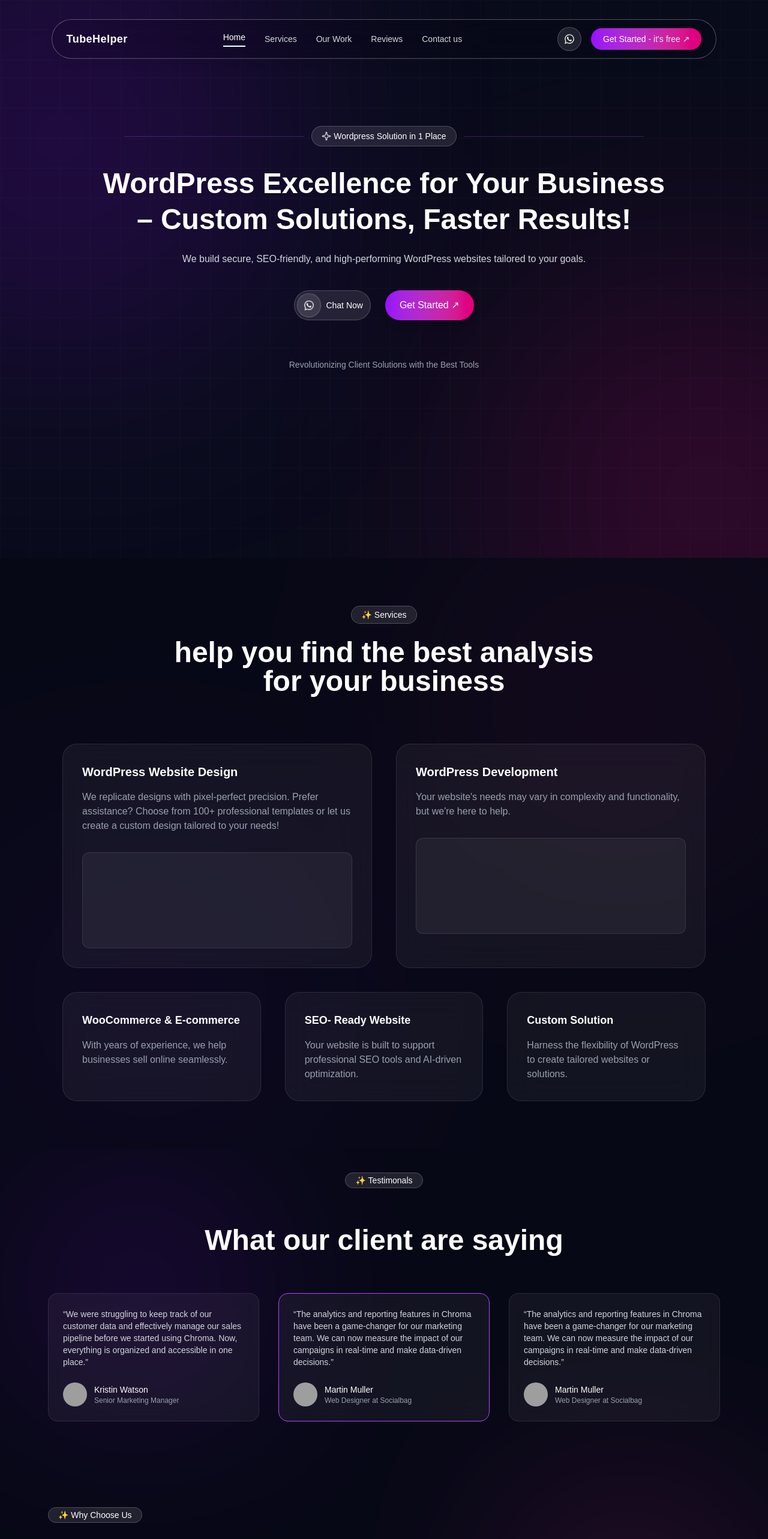
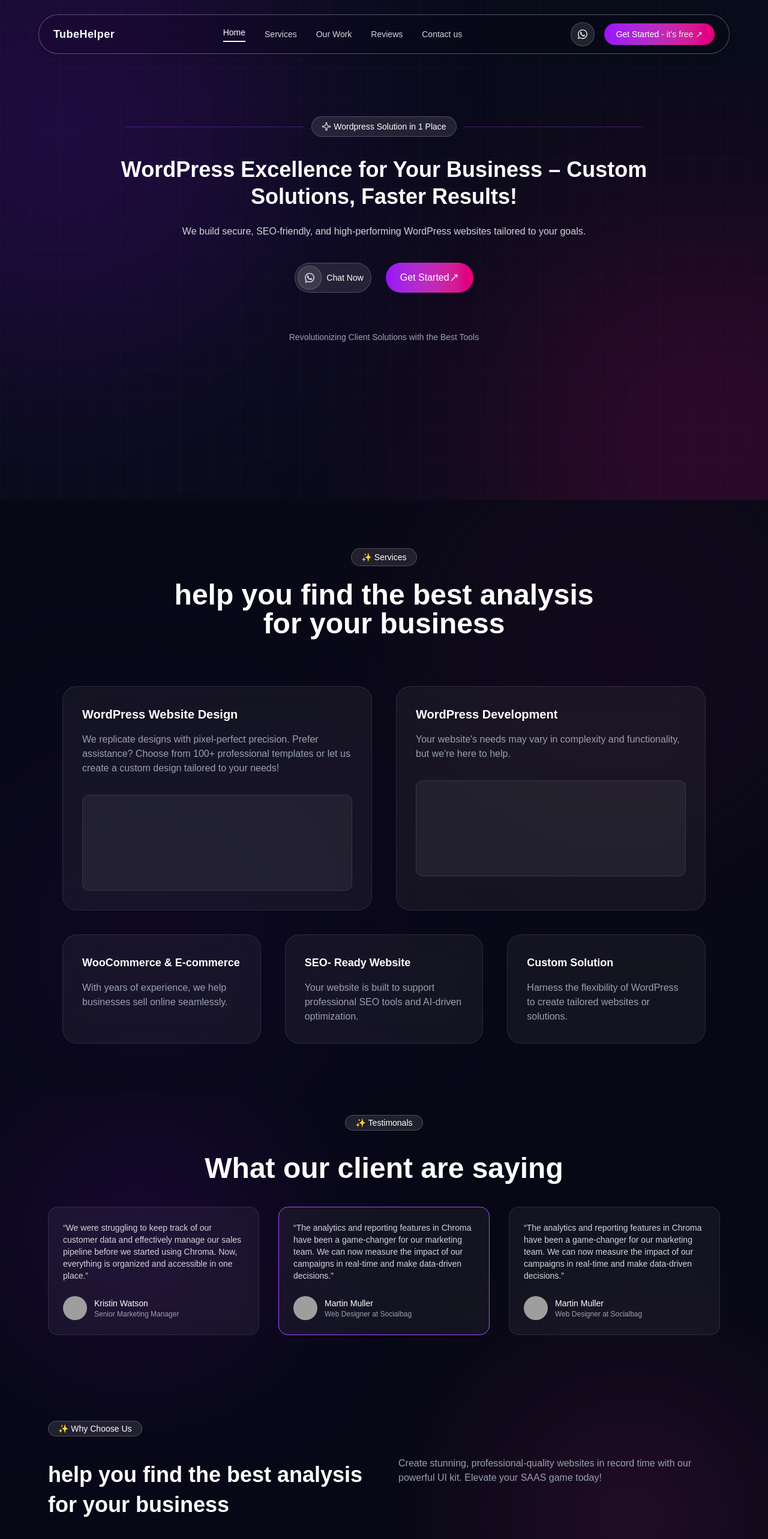
Before and after one commit to nayansi-g/TubeHelper-Website, a Next.js app: page / in a window 1280 px wide. Shown: the top 2566 px of the page at 60% size. Built offline with nearby package versions, Linux system fonts and the light colour scheme; grey boxes are pictures that could not be loaded.

Commit message:
css improved

```diff
--- a/src/components/CTA.jsx
+++ b/src/components/CTA.jsx
@@ -50,6 +50,7 @@
 
 "use client"
 
+import { MoveUpRight } from "lucide-react"
 import { useEffect, useRef, useState } from "react"
 
 export default function CTASection() {
@@ -77,7 +78,7 @@ export default function CTASection() {
   return (
     <section
       ref={sectionRef}
-      className="relative py-32 px-6 bg-gradient-to-b from-[#0a0b1e] via-[#1a1533] to-[#2a1f3d] text-white text-center overflow-hidden"
+      className="relative py-32 px-2 md:px-4 lg:px-6  bg-gradient-to-b from-[#0a0b1e] via-[#1a1533] to-[#2a1f3d] text-white text-center overflow-hidden"
     >
       {/* Animated Top Glow */}
       <div className="absolute top-0 left-1/2 -translate-x-1/2 w-[800px] h-[400px] bg-purple-600 opacity-20 blur-[150px] rounded-full animate-pulse"></div>
@@ -108,9 +109,11 @@ export default function CTASection() {
           {/* Shine Effect */}
           <span className="absolute inset-0 bg-white/20 translate-x-[-100%] group-hover:translate-x-[100%] transition-transform duration-700 skew-x-12"></span>
 
-          <span className="relative z-10">
-            Get Started- It's Free ↗
-          </span>
+          <div className="w-full px-5 py-2 rounded-full
+                bg-gradient-to-r from-purple-600 to-pink-600
+                text-white text-sm font-medium flex items-center ">
+                  Get Started <span className="text-gray-200 flex items-center justify-center "> - it's free <MoveUpRight className="w-4 h-4" /></span>
+                </div>
         </button>
       </div>
 
--- a/src/components/Faq.jsx
+++ b/src/components/Faq.jsx
@@ -170,7 +170,7 @@ export default function Faq() {
   return (
     <section
       ref={sectionRef}
-      className="relative py-32 px-6 bg-[#070816] text-white overflow-hidden"
+      className="relative py-32 px-2 md:px-4 lg:px-6  bg-[#070816] text-white overflow-hidden"
     >
       <div
         className={`relative z-10 max-w-4xl mx-auto text-center transition-all duration-1000 ease-out
--- a/src/components/Features.jsx
+++ b/src/components/Features.jsx
@@ -171,7 +171,7 @@ export default function Features() {
   };
 
   return (
-    <section className="relative bg-[#070816] text-white py-24 overflow-hidden">
+    <section className="relative bg-[#070816] text-white px-2 md:px-4 lg:px-6  py-24 overflow-hidden">
 
       <motion.div
         initial="hidden"
@@ -191,9 +191,9 @@ export default function Features() {
         {/* Heading */}
         <motion.h2
           variants={fadeUp}
-          className="text-center text-4xl md:text-4xl font-semibold leading-tight mb-16"
+          className="text-center text-3xl md:text-3xl max-w-3xl mx-auto text-center lg:text-4xl font-semibold leading-tight mb-16"
         >
-          Delivering Excellence: Features & Benefits <br />
+          Delivering Excellence: Features & Benefits
           That Drive Success
         </motion.h2>
 
--- a/src/components/Footer.jsx
+++ b/src/components/Footer.jsx
@@ -42,7 +42,7 @@ export default function Footer() {
           </div>
 
           {/* Column 2 */}
-          <div className="pl-10">
+          <div>
             <h4 className="font-semibold mb-4">Features</h4>
             <ul className="space-y-3 text-gray-400 text-sm">
               <li>24/7 Support</li>
--- a/src/components/Hero.jsx
+++ b/src/components/Hero.jsx
@@ -75,13 +75,13 @@
 
 "use client"
 
-import { Sparkle } from "lucide-react"
+import { MoveUpRight, Sparkle } from "lucide-react"
 import { FaWhatsapp } from "react-icons/fa"
 import { motion } from "framer-motion"
 
 export default function Hero() {
   return (
-    <section className="relative min-h-screen flex flex-col items-center py-20 text-center px-6 overflow-hidden bg-[#080B1A] text-white">
+    <section className="relative h-[90vh] flex flex-col items-center py-20 text-center px-2 md:px-4 lg:px-6 overflow-hidden bg-[#080B1A] text-white">
 
       {/* ================= Background Effects ================= */}
 
@@ -132,9 +132,9 @@ export default function Hero() {
           initial={{ y: 50, opacity: 0 }}
           animate={{ y: 0, opacity: 1 }}
           transition={{ duration: 0.9, delay: 0.2 }}
-          className="text-3xl md:text-4xl lg:text-5xl font-semibold leading-tight"
+          className="text-2xl md:text-3xl lg:text-4xl  max-w-4xl font-semibold leading-tight"
         >
-          WordPress Excellence for Your Business <br />
+          WordPress Excellence for Your Business
           – Custom Solutions, Faster Results!
         </motion.h1>
 
@@ -179,9 +179,9 @@ export default function Hero() {
             initial={{ opacity: 0 }}
             animate={{ opacity: 1 }}
             transition={{ delay: 0.3 }}
-            className="px-6 py-3 rounded-full cursor-pointer bg-gradient-to-r from-purple-600 to-pink-600 shadow-lg"
+            className="px-6 py-3 rounded-full cursor-pointer flex items-center justify-center  bg-gradient-to-r from-purple-600 to-pink-600 shadow-lg"
           >
-            Get Started ↗
+            Get Started <MoveUpRight className="w-4 h-4" />
           </motion.button>
         </motion.div>
 
--- a/src/components/Navbar.jsx
+++ b/src/components/Navbar.jsx
@@ -1,29 +1,101 @@
+// "use client"
+
+// import { FaWhatsapp } from "react-icons/fa"
+// import { motion } from "framer-motion"
+
+// export default function Navbar() {
+//   return (
+//     <section className="relative flex flex-col items-center justify-center text-center px-6 overflow-hidden bg-[#080B1A] text-white">
+
+//       {/* ================= Background Effects ================= */}
+
+//       {/* Left Purple Glow */}
+//       <motion.div
+//       initial={{ opacity: 0, scale: 0.8 }}
+//         animate={{ opacity: 0.3, scale: 1 }}
+//         transition={{ duration: 2 }}
+//        className="absolute top-[-100px] left-[-200px] w-[600px] h-[600px] bg-purple-600 opacity-30 blur-[200px] rounded-full"></motion.div>
+
+//       {/* Right Pink Glow */}
+//       {/* <div className="absolute bottom-[-200px] right-[-200px] w-[600px] h-[600px] bg-pink-600 opacity-30 blur-[200px] rounded-full"></div> */}
+
+//       {/* Grid Overlay */}
+//       <div className="absolute inset-0 opacity-10 bg-[linear-gradient(rgba(255,255,255,0.2)_1px,transparent_1px),linear-gradient(90deg,rgba(255,255,255,0.2)_1px,transparent_1px)] bg-[size:50px_50px]"></div>
+
+//       {/* ================= Content ================= */}
+//        <nav className="relative z-10 w-[90%] max-w-6xl  flex items-center justify-between px-6 py-3 my-8
+//       bg-black/10 backdrop-blur-xl border border-white/30
+//       rounded-full shadow-lg">
+
+//         {/* Logo */}
+//         <h1 className="text-white text-lg font-semibold tracking-wide">
+//           TubeHelper
+//         </h1>
+
+//         {/* Menu */}
+//         <ul className="hidden md:flex items-center gap-8 text-gray-300 text-sm">
+//           <li className="text-white border-b-2 cursor-pointer border-white pb-1">
+//             Home
+//           </li>
+//           <li className="hover:text-white cursor-pointer transition">Services</li>
+//           <li className="hover:text-white cursor-pointer transition">Our Work</li>
+//           <li className="hover:text-white cursor-pointer transition">Reviews</li>
+//           <li className="hover:text-white cursor-pointer transition">Contact us</li>
+//         </ul>
+
+//         {/* Right Section */}
+//         <div className="flex items-center gap-4">
+
+//           {/* WhatsApp Icon */}
+//           <div className="w-10 h-10 flex items-center justify-center
+//           rounded-full bg-white/10 border border-white/20
+//           hover:bg-white/20 transition cursor-pointer">
+//             <FaWhatsapp className="text-white text-lg" />
+//           </div>
+
+//           {/* Get Started Button */}
+//           <button className="px-5 py-2 rounded-full
+//           bg-gradient-to-r from-purple-600 to-pink-600
+//           text-white text-sm font-medium cursor-pointer
+//           hover:scale-105 transition-all duration-300">
+//             Get Started <span className="text-gray-200">- it's free ↗</span>
+//           </button>
+
+//         </div>
+//       </nav>
+//     </section>
+//   )
+// }
+
+
+
 "use client"
 
+import { useState } from "react"
 import { FaWhatsapp } from "react-icons/fa"
-import { motion } from "framer-motion"
+import { motion, AnimatePresence } from "framer-motion"
+import { Menu, MoveUpRight, X } from "lucide-react"
 
 export default function Navbar() {
+  const [isOpen, setIsOpen] = useState(false)
+
   return (
-    <section className="relative flex flex-col items-center justify-center text-center px-6 overflow-hidden bg-[#080B1A] text-white">
+    <section className="relative flex flex-col items-center justify-center text-center px-4 sm:px-6 overflow-hidden bg-[#080B1A] text-white">
 
       {/* ================= Background Effects ================= */}
 
-      {/* Left Purple Glow */}
       <motion.div
-      initial={{ opacity: 0, scale: 0.8 }}
+        initial={{ opacity: 0, scale: 0.8 }}
         animate={{ opacity: 0.3, scale: 1 }}
         transition={{ duration: 2 }}
-       className="absolute top-[-100px] left-[-200px] w-[600px] h-[600px] bg-purple-600 opacity-30 blur-[200px] rounded-full"></motion.div>
+        className="absolute top-[-100px] left-[-200px] w-[600px] h-[600px] bg-purple-600 opacity-30 blur-[200px] rounded-full"
+      />
 
-      {/* Right Pink Glow */}
-      {/* <div className="absolute bottom-[-200px] right-[-200px] w-[600px] h-[600px] bg-pink-600 opacity-30 blur-[200px] rounded-full"></div> */}
-
-      {/* Grid Overlay */}
       <div className="absolute inset-0 opacity-10 bg-[linear-gradient(rgba(255,255,255,0.2)_1px,transparent_1px),linear-gradient(90deg,rgba(255,255,255,0.2)_1px,transparent_1px)] bg-[size:50px_50px]"></div>
 
-      {/* ================= Content ================= */}
-       <nav className="relative z-10 w-[90%] max-w-6xl  flex items-center justify-between px-6 py-3 my-8
+      {/* ================= Navbar ================= */}
+
+      <nav className="relative z-10 w-full max-w-6xl flex items-center justify-between px-4 sm:px-6 py-3 my-6
       bg-black/10 backdrop-blur-xl border border-white/30
       rounded-full shadow-lg">
 
@@ -32,7 +104,7 @@ export default function Navbar() {
           TubeHelper
         </h1>
 
-        {/* Menu */}
+        {/* Desktop Menu */}
         <ul className="hidden md:flex items-center gap-8 text-gray-300 text-sm">
           <li className="text-white border-b-2 cursor-pointer border-white pb-1">
             Home
@@ -44,25 +116,69 @@ export default function Navbar() {
         </ul>
 
         {/* Right Section */}
-        <div className="flex items-center gap-4">
-
-          {/* WhatsApp Icon */}
+        <div className="hidden md:flex items-center gap-4">
           <div className="w-10 h-10 flex items-center justify-center
           rounded-full bg-white/10 border border-white/20
           hover:bg-white/20 transition cursor-pointer">
             <FaWhatsapp className="text-white text-lg" />
           </div>
 
-          {/* Get Started Button */}
           <button className="px-5 py-2 rounded-full
           bg-gradient-to-r from-purple-600 to-pink-600
           text-white text-sm font-medium cursor-pointer
           hover:scale-105 transition-all duration-300">
             Get Started <span className="text-gray-200">- it's free ↗</span>
           </button>
+        </div>
 
-        </div>
+        {/* Mobile Menu Button */}
+        <button
+          className="md:hidden flex items-center justify-center w-10 h-10 rounded-full bg-white/10 border border-white/20"
+          onClick={() => setIsOpen(!isOpen)}
+        >
+          {isOpen ? <X size={20} /> : <Menu size={20} />}
+        </button>
       </nav>
+
+      {/* ================= Mobile Menu ================= */}
+
+      <AnimatePresence>
+        {isOpen && (
+          <motion.div
+            initial={{ opacity: 0, y: -20 }}
+            animate={{ opacity: 1, y: 0 }}
+            exit={{ opacity: 0, y: -20 }}
+            transition={{ duration: 0.3 }}
+            className="md:hidden w-full max-w-6xl px-6 pb-6"
+          >
+            <div className="bg-black/20 backdrop-blur-xl border border-white/20 rounded-2xl p-6 space-y-6 text-left">
+
+              <ul className="space-y-4 text-gray-300">
+                <li className="text-white border-b border-white/30 pb-2">Home</li>
+                <li className="hover:text-white transition">Services</li>
+                <li className="hover:text-white transition">Our Work</li>
+                <li className="hover:text-white transition">Reviews</li>
+                <li className="hover:text-white transition">Contact us</li>
+              </ul>
+
+              <div className="flex items-center gap-3 pt-4">
+                <div className="w-10 h-10 flex items-center justify-center
+                rounded-full bg-white/10 border border-white/20">
+                  <FaWhatsapp className="text-white text-lg" />
+                </div>
+
+                <button className="w-full px-5 py-2 rounded-full
+                bg-gradient-to-r from-purple-600 to-pink-600
+                text-white text-sm font-medium flex items-center ">
+                  Get Started <span className="text-gray-200 flex items-center justify-center "> - it's free <MoveUpRight className="w-4 h-4" /></span>
+                </button>
+              </div>
+
+            </div>
+          </motion.div>
+        )}
+      </AnimatePresence>
+
     </section>
   )
 }
--- a/src/components/Pricing.jsx
+++ b/src/components/Pricing.jsx
@@ -2,12 +2,12 @@
 
 export default function Pricing() {
   return (
-    <section className="relative pb-3 px-6 bg-[#070816] text-white overflow-hidden">
+    <section className="relative pb-3 px-2 md:px-4 lg:px-6 bg-[#070816] text-white overflow-hidden">
 
       {/* Background Glow */}
       <div className="absolute bottom-1 left-1/2 -translate-x-1/2 w-[500px] h-[200px] bg-purple-600 opacity-10 blur-[150px] rounded-full"></div>
 
-      <div className="relative z-10 px-20 mx-auto text-center">
+      <div className="relative z-10 px-5 text-center">
 
         {/* Badge */}
         <div className="mb-6">
@@ -17,8 +17,8 @@ export default function Pricing() {
         </div>
 
         {/* Heading */}
-        <h2 className="text-4xl md:text-5xl font-semibold mb-16">
-          Choose the Right Plan for Your <br /> Business
+        <h2 className="text-3xl md:text-4xl lg:text-5xl max-w-3xl mx-auto text-center font-semibold mb-16">
+          Choose the Right Plan for Your Business
         </h2>
 
         {/* Pricing Cards */}
--- a/src/components/SecondGrid.jsx
+++ b/src/components/SecondGrid.jsx
@@ -123,7 +123,7 @@ export default function SecondGrid() {
   }
 
   return (
-    <section className="relative py-20 px-6 bg-[#070816] text-white overflow-hidden">
+    <section className="relative py-20 px-2 md:px-4 lg:px-6 bg-[#070816] text-white overflow-hidden">
 
       {/* Background Glow */}
       <div className="absolute top-0 right-0 w-[500px] h-[500px] bg-pink-500 opacity-10 blur-[200px] rounded-full"></div>
@@ -147,9 +147,9 @@ export default function SecondGrid() {
         {/* Heading */}
         <motion.h2
           variants={fadeUp}
-          className="text-4xl md:text-5xl text-center font-semibold mb-20"
+          className="text-3xl md:text-4xl lg:text-5xl max-w-3xl mx-auto text-center  font-semibold mb-20"
         >
-          help you find the best analysis <br />
+          help you find the best analysis
           for your business
         </motion.h2>
 
--- a/src/components/Testimonals.jsx
+++ b/src/components/Testimonals.jsx
@@ -189,7 +189,7 @@ export default function Testimonials() {
       >
 
         {/* Badge */}
-        <motion.div variants={fadeUp} className="mb-6 text-center py-10">
+        <motion.div variants={fadeUp} className=" text-center py-10">
           <span className="px-4 py-1 text-sm rounded-full bg-white/10 border border-white/20 backdrop-blur-md">
             ✨ Testimonals
           </span>
@@ -198,7 +198,7 @@ export default function Testimonials() {
         {/* Heading */}
         <motion.h2
           variants={fadeUp}
-          className="text-4xl md:text-5xl font-semibold text-center mb-16"
+          className="text-3xl md:text-4xl lg:text-5xl font-semibold text-center mb-10"
         >
           What our client are saying
         </motion.h2>
@@ -279,7 +279,7 @@ export default function Testimonials() {
         {/* Why Choose Section */}
         <motion.div
           variants={container}
-          className="grid md:grid-cols-2 gap-12 items-center py-12"
+          className="grid md:grid-cols-2 gap-12 items-center md:py-10 py-5 lg:py-12"
         >
 
           <motion.div variants={fadeUp}>
@@ -287,12 +287,12 @@ export default function Testimonials() {
               ✨ Why Choose Us
             </span>
 
-            <h3 className="text-4xl font-semibold mt-6 mb-6 leading-snug">
+            <h3 className="text-2xl  md:text-4xl font-semibold mt-10  leading-snug">
               help you find the best analysis for your business
             </h3>
           </motion.div>
 
-          <motion.p variants={fadeUp} className="text-gray-400">
+          <motion.p variants={fadeUp} className="text-gray-400 mb-6 md:mb-0">
             Create stunning, professional-quality websites in record time
             with our powerful UI kit. Elevate your SAAS game today!
           </motion.p>
```
